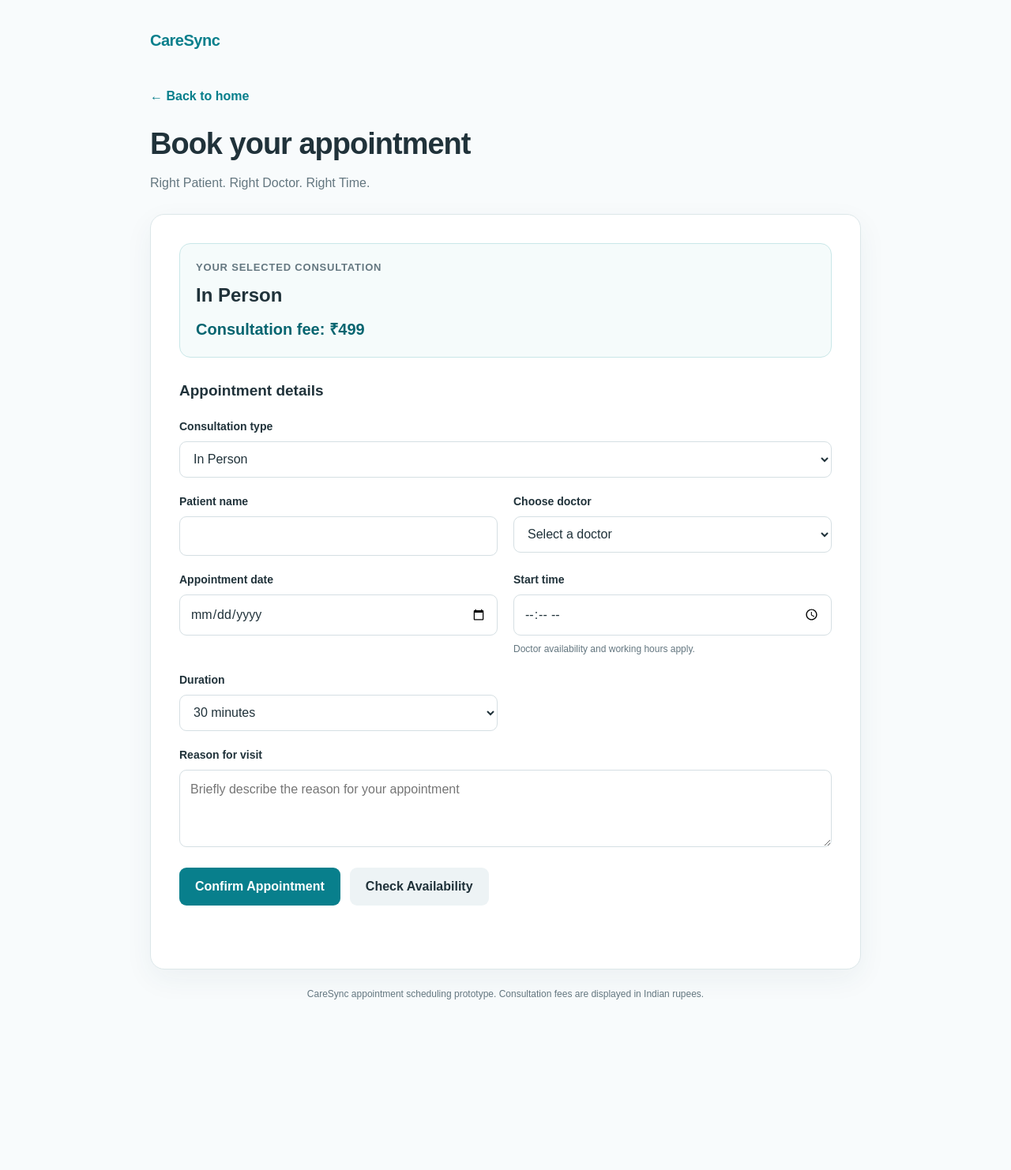
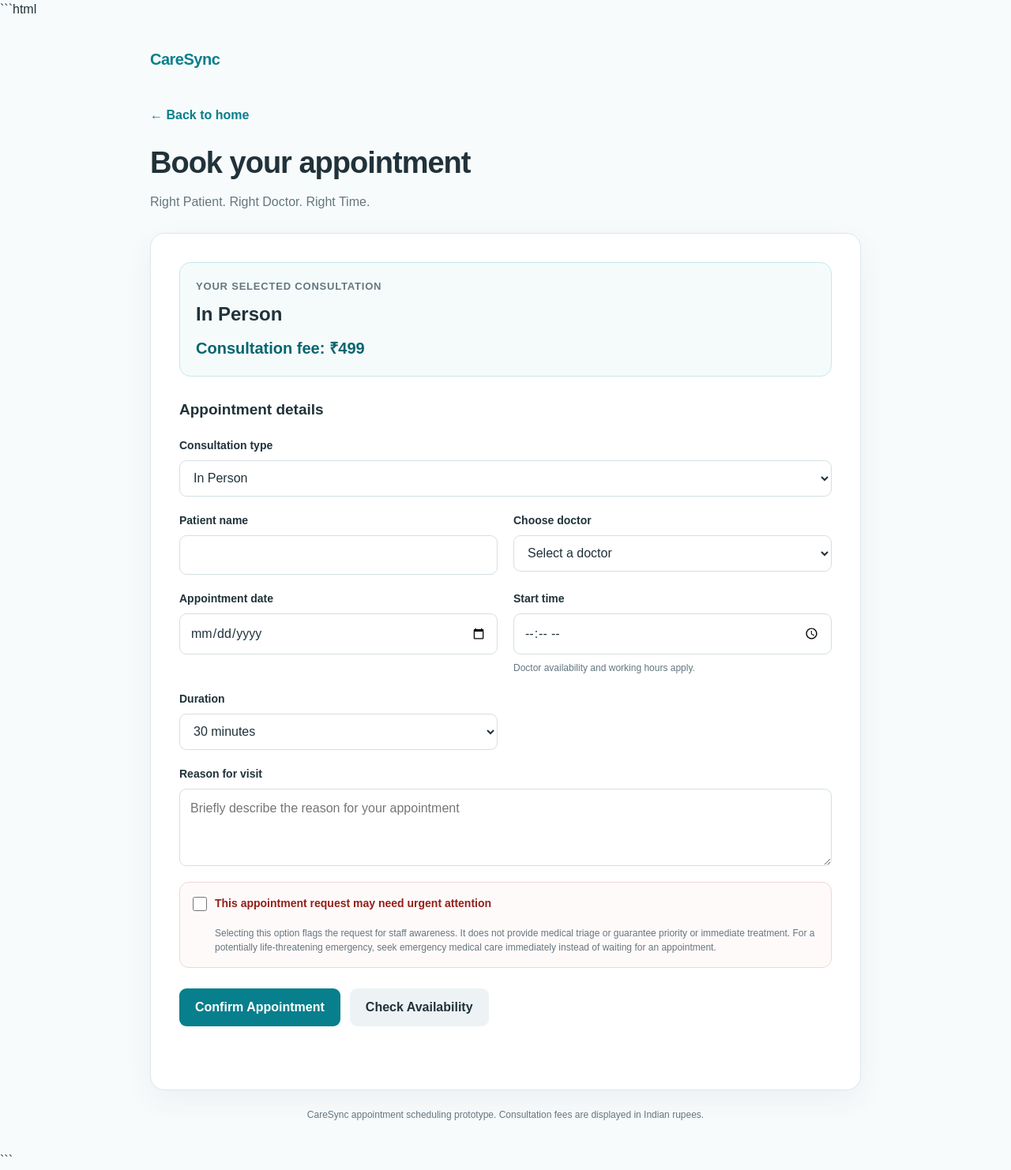
Before and after one commit to sahanakrishna1530-alt/Caresync, a Flask app: page /book in a window 1280 px wide. Shown: the whole page at 79% size. Before the commit the page ends 1266 px from the top, so only its background shows below. Run offline with Flask 3, Linux system fonts and the light colour scheme; data comes from the database, SQL or seed files in the repository.

Commit message:
booking.html

````diff
--- a/templates/booking.html
+++ b/templates/booking.html
@@ -1,4 +1,4 @@
-
+```html
 <!DOCTYPE html>
 <html lang="en">
 <head>
@@ -161,6 +161,40 @@
             line-height: 1.5;
         }
 
+        .emergency-field {
+            padding: 16px;
+            border: 1px solid #f0d5d5;
+            border-radius: 12px;
+            background: #fffafa;
+        }
+
+        .emergency-label {
+            display: flex;
+            align-items: flex-start;
+            gap: 10px;
+            line-height: 1.5;
+            cursor: pointer;
+        }
+
+        .emergency-label input[type="checkbox"] {
+            width: 18px;
+            height: 18px;
+            min-height: 18px;
+            flex: 0 0 18px;
+            margin: 2px 0 0;
+            accent-color: #b42318;
+        }
+
+        .emergency-title {
+            color: #912018;
+            font-weight: 700;
+        }
+
+        .emergency-field .field-hint {
+            display: block;
+            margin: 10px 0 0 28px;
+        }
+
         [hidden] {
             display: none !important;
         }
@@ -207,6 +241,7 @@
             color: var(--teal-dark);
             line-height: 1.6;
             overflow-wrap: anywhere;
+            white-space: pre-line;
         }
 
         .footer-note {
@@ -255,12 +290,9 @@
         </header>
 
         <section class="booking-card">
-            <section class="selected-consultation"
-                     aria-live="polite">
+            <section class="selected-consultation" aria-live="polite">
                 <p class="eyebrow">Your selected consultation</p>
-                <h2 id="consultation-name">
-                    {{ consultation_name }}
-                </h2>
+                <h2 id="consultation-name">{{ consultation_name }}</h2>
                 <p id="consultation-price">
                     Consultation fee: &#8377;{{ consultation_price }}
                 </p>
@@ -270,9 +302,7 @@
 
             <form id="booking-form" class="booking-form">
                 <div class="form-field full-width">
-                    <label for="consultation-type">
-                        Consultation type
-                    </label>
+                    <label for="consultation-type">Consultation type</label>
 
                     <select id="consultation-type"
                             name="consultation_type"
@@ -309,9 +339,7 @@
 
                 <div class="form-field">
                     <label for="doctor-id">Choose doctor</label>
-                    <select id="doctor-id"
-                            name="doctor_id"
-                            required>
+                    <select id="doctor-id" name="doctor_id" required>
                         <option value="">Select a doctor</option>
                         {% for doctor in doctors %}
                         <option value="{{ doctor.id }}">
@@ -323,9 +351,7 @@
                 </div>
 
                 <div class="form-field">
-                    <label for="appointment-date">
-                        Appointment date
-                    </label>
+                    <label for="appointment-date">Appointment date</label>
                     <input id="appointment-date"
                            name="appointment_date"
                            type="date"
@@ -346,9 +372,7 @@
 
                 <div class="form-field">
                     <label for="duration">Duration</label>
-                    <select id="duration"
-                            name="duration_minutes"
-                            required>
+                    <select id="duration" name="duration_minutes" required>
                         <option value="15">15 minutes</option>
                         <option value="30" selected>30 minutes</option>
                         <option value="45">45 minutes</option>
@@ -356,12 +380,8 @@
                     </select>
                 </div>
 
-                <div class="form-field"
-                     id="address-field"
-                     hidden>
-                    <label for="home-address">
-                        Home visit address
-                    </label>
+                <div class="form-field" id="address-field" hidden>
+                    <label for="home-address">Home visit address</label>
                     <input id="home-address"
                            name="address"
                            type="text"
@@ -380,6 +400,28 @@
                               rows="3"
                               maxlength="1000"
                               placeholder="Briefly describe the reason for your appointment"></textarea>
+                </div>
+
+                <!-- Emergency-awareness flag -->
+                <div class="form-field full-width emergency-field">
+                    <label class="emergency-label" for="is-emergency">
+                        <input id="is-emergency"
+                               name="is_emergency"
+                               type="checkbox"
+                               value="true">
+                        <span class="emergency-title">
+                            This appointment request may need urgent attention
+                        </span>
+                    </label>
+
+                    <span class="field-hint">
+                        Selecting this option flags the request for staff
+                        awareness. It does not provide medical triage or
+                        guarantee priority or immediate treatment. For a
+                        potentially life-threatening emergency, seek
+                        emergency medical care immediately instead of
+                        waiting for an appointment.
+                    </span>
                 </div>
 
                 <div class="booking-actions">
@@ -413,14 +455,15 @@
         const typeSelect = document.getElementById("consultation-type");
         const addressField = document.getElementById("address-field");
         const addressInput = document.getElementById("home-address");
+        const emergencyInput = document.getElementById("is-emergency");
         const priceLabel = document.getElementById("consultation-price");
         const consultationName = document.getElementById("consultation-name");
         const message = document.getElementById("booking-message");
         const submitButton = document.getElementById("submit-button");
         const availabilityButton = document.getElementById("check-availability");
 
-        // Prices and labels are supplied by Flask from the server-side list.
         const prices = {{ consultation_prices | tojson }};
+
         const names = {{ {
             "video": "Video Visit",
             "phone": "Phone Call",
@@ -454,13 +497,40 @@
                 doctor_id: document.getElementById("doctor-id").value,
                 appointment_date: document.getElementById("appointment-date").value,
                 start_time: document.getElementById("start-time").value,
-                duration_minutes: Number(document.getElementById("duration").value),
+                duration_minutes: Number(
+                    document.getElementById("duration").value
+                ),
                 reason: document.getElementById("reason").value.trim(),
                 consultation_type: typeSelect.value,
                 address: typeSelect.value === "home"
                     ? addressInput.value.trim()
-                    : ""
+                    : "",
+                is_emergency: emergencyInput.checked
             };
+        }
+
+        function formatAlternative(slot) {
+            if (slot.display) {
+                return slot.display;
+            }
+
+            const date = slot.appointment_date || "";
+            const start = slot.start_time || "";
+            const end = slot.end_time || "";
+
+            if (date && start && end) {
+                return `${date}, ${start}–${end}`;
+            }
+
+            if (date && start) {
+                return `${date}, ${start}`;
+            }
+
+            if (start && end) {
+                return `${start}–${end}`;
+            }
+
+            return start || date || "Alternative slot";
         }
 
         typeSelect.addEventListener("change", updateConsultation);
@@ -469,7 +539,9 @@
         availabilityButton.addEventListener("click", async () => {
             const data = getBookingData();
 
-            if (!data.doctor_id || !data.appointment_date || !data.start_time) {
+            if (!data.doctor_id ||
+                !data.appointment_date ||
+                !data.start_time) {
                 message.textContent =
                     "Please select a doctor, date, and time first.";
                 return;
@@ -489,6 +561,7 @@
                 const response = await fetch(
                     "/api/check-availability?" + params.toString()
                 );
+
                 const result = await response.json();
 
                 if (!response.ok || !result.success) {
@@ -503,10 +576,12 @@
                         : "This time is not available.");
 
                 if (!result.available && result.alternatives?.length) {
-                    message.textContent += "\nSuggested alternatives: " +
-                        result.alternatives
-                            .map(slot => slot.display)
-                            .join(", ");
+                    const alternatives = result.alternatives
+                        .map(formatAlternative)
+                        .join(", ");
+
+                    message.textContent +=
+                        "\nSuggested alternatives: " + alternatives;
                 }
             } catch (error) {
                 message.textContent =
@@ -534,6 +609,7 @@
 
             message.textContent = "Submitting appointment...";
             submitButton.disabled = true;
+            availabilityButton.disabled = true;
 
             try {
                 const response = await fetch("/api/appointments", {
@@ -561,8 +637,10 @@
                     "Could not submit the booking. Please try again.";
             } finally {
                 submitButton.disabled = false;
+                availabilityButton.disabled = false;
             }
         });
     </script>
 </body>
 </html>
+```
````
